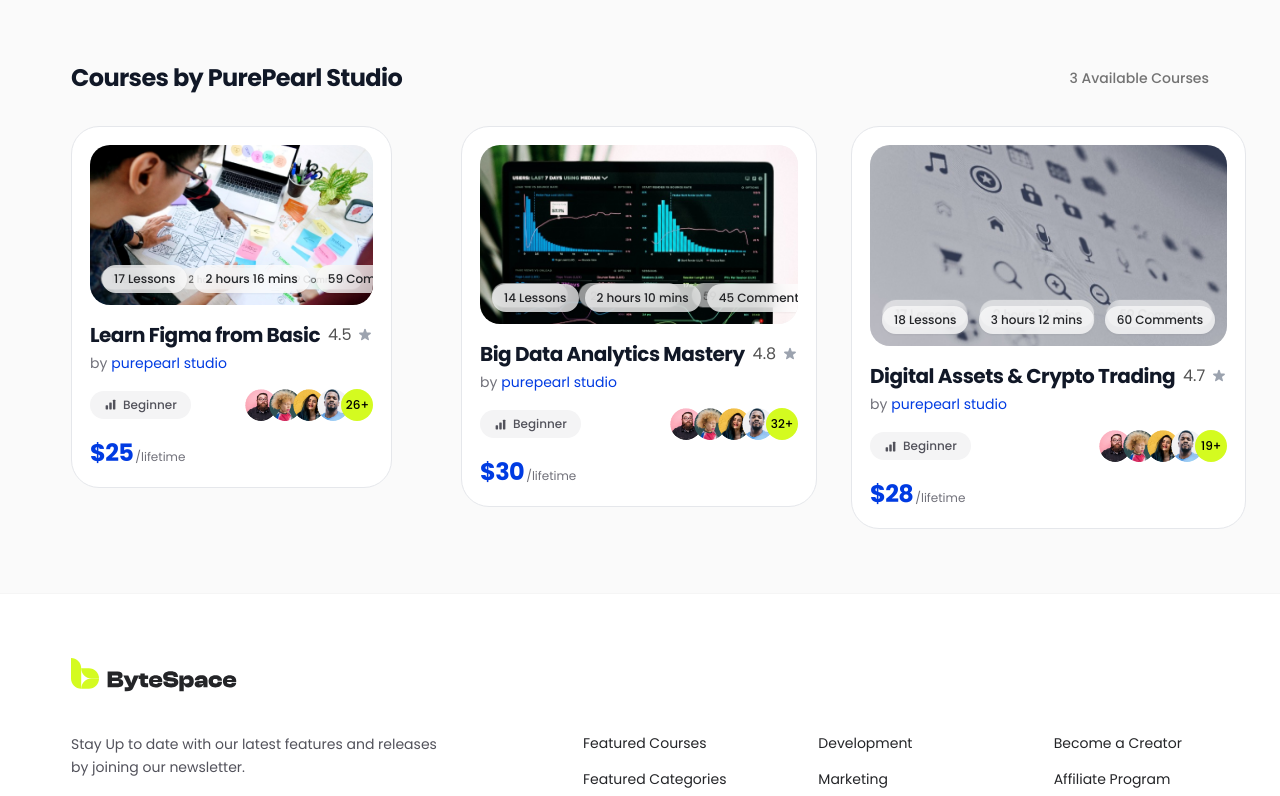
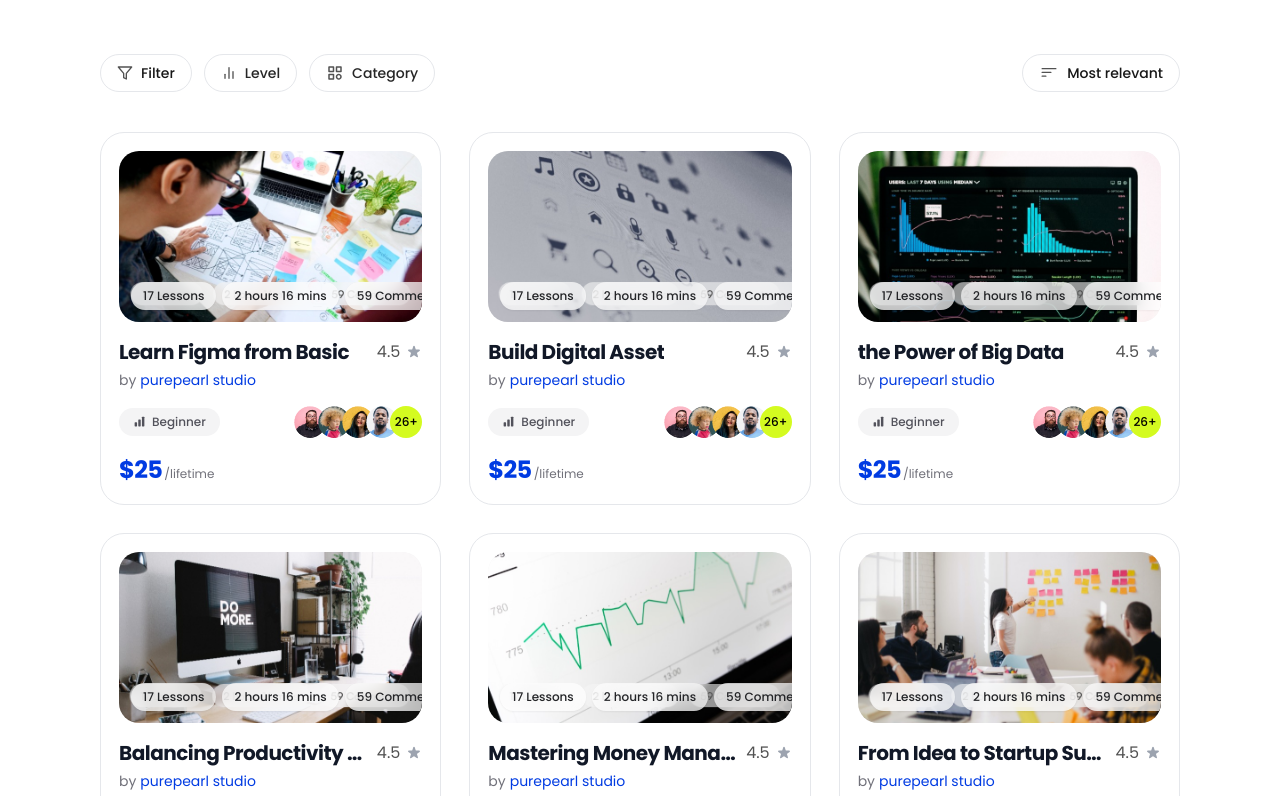
Before and after one commit to sushilhemrom500530/byte-space, a Next.js app: page /creators in a window 1280 px wide. Shown: the part 484-1280 px from the top of the page. Built offline with nearby package versions, Linux system fonts and the light colour scheme.

Commit message:
add update navbar with creators section

```diff
--- a/src/components/creators/index.tsx
+++ b/src/components/creators/index.tsx
@@ -5,10 +5,15 @@
 import alexImg from "@/assets/users/alex.png";
 import CourseCard from "@/components/reuseable/course-card";
 import { coursesData } from "@/data";
+import { FiFilter, FiBarChart2 } from "react-icons/fi";
+import { BiCategory } from "react-icons/bi";
+import { BsFilterLeft } from "react-icons/bs";
 
 export default function Creators() {
     const [isFollowing, setIsFollowing] = useState(false);
     const [followersCount, setFollowersCount] = useState(12);
+    const [selectedLevel, setSelectedLevel] = useState<string | null>(null);
+    const [selectedCategory, setSelectedCategory] = useState<string | null>(null);
 
     const handleFollowToggle = () => {
         setIsFollowing((prev) => {
@@ -86,19 +91,59 @@
                 </div>
             </div>
 
-            {/* Courses / Products Section by Creator */}
-            <div className="w-full bg-[#FAFAFA] py-12 sm:py-16">
-                <div className="max-w-[1440px] mx-auto px-6 sm:px-10 lg:px-[71px]">
-                    <div className="mb-8 flex items-center justify-between">
-                        <h2 className="text-2xl font-bold text-[#111827] tracking-tight">
-                            Courses by PurePearl Studio
-                        </h2>
-                        <span className="text-sm font-medium text-neutral-500">
-                            3 Available Courses
-                        </span>
+            {/* Courses / Products Section with Filter Bar */}
+            <div className="w-full bg-[#FFFFFF] py-10 sm:py-14">
+                <div className="custom-container">
+                    {/* Filter & Sort Bar */}
+                    <div className="flex flex-wrap items-center justify-between gap-4 mb-8 sm:mb-10">
+                        {/* Left Filter Options */}
+                        <div className="flex flex-wrap items-center gap-2.5 sm:gap-3">
+                            <button
+                                type="button"
+                                className="course-button border-[#E5E7EB]"
+                            >
+                                <FiFilter className="w-4 h-4 text-neutral-600" />
+                                <span>Filter</span>
+                            </button>
+
+                            <button
+                                type="button"
+                                onClick={() => setSelectedLevel(selectedLevel ? null : "Beginner")}
+                                className={`course-button ${selectedLevel
+                                    ? "border-primary bg-primary/5 text-primary"
+                                    : "border-[#E5E7EB] bg-white text-neutral-800 hover:bg-neutral-50"
+                                    }`}
+                            >
+                                <FiBarChart2 className="w-4 h-4 text-neutral-600" />
+                                <span>Level</span>
+                            </button>
+
+                            <button
+                                type="button"
+                                onClick={() => setSelectedCategory(selectedCategory ? null : "Design")}
+                                className={`course-button ${selectedCategory
+                                    ? "border-primary bg-primary/5 text-primary"
+                                    : "border-[#E5E7EB] bg-white text-neutral-800 hover:bg-neutral-50"
+                                    }`}
+                            >
+                                <BiCategory className="w-4.5 h-4.5 text-neutral-600" />
+                                <span>Category</span>
+                            </button>
+                        </div>
+
+                        <div className="flex items-center">
+                            <button
+                                type="button"
+                                className="course-button border-[#E5E7EB]"
+                            >
+                                <BsFilterLeft className="w-5 h-5 text-neutral-600" />
+                                <span>Most relevant</span>
+                            </button>
+                        </div>
                     </div>
 
-                    <div className="grid grid-cols-1 sm:grid-cols-2 lg:grid-cols-3 gap-6 sm:gap-8 justify-items-center sm:justify-items-start">
+                    {/* Courses Cards Grid */}
+                    <div className="grid grid-cols-1 sm:grid-cols-2 lg:grid-cols-3 gap-6 sm:gap-7 w-full">
                         {coursesData.map((course) => (
                             <CourseCard key={course.id} data={course} />
                         ))}
--- a/src/components/reuseable/course-card/index.tsx
+++ b/src/components/reuseable/course-card/index.tsx
@@ -2,18 +2,6 @@
 import Link from "next/link";
 import { FiImage } from "react-icons/fi";
 import { ICourseCard } from "@/types";
-import learnFigmaImg from "@/assets/skills/figma.jpg";
-import student1 from "@/assets/users/alex.png";
-import student2 from "@/assets/avatars/student-2.png";
-import student3 from "@/assets/avatars/student-3.png";
-import student4 from "@/assets/avatars/student-4.png";
-
-export const defaultCourseAvatars: (StaticImageData | string)[] = [
-    student1,
-    student2,
-    student3,
-    student4,
-];
 
 interface CourseCardProps extends Partial<ICourseCard> {
     data?: ICourseCard;
@@ -23,22 +11,22 @@
     const course = props.data ? { ...props.data, ...props } : props;
 
     const {
-        title = "Learn Figma from Basic",
-        author = "purepearl studio",
-        authorPrefix = "by",
+        title,
+        author,
+        authorPrefix,
         authorUrl,
-        rating = 4.5,
-        level = "Beginner",
-        studentsCount = "26+",
-        avatars = defaultCourseAvatars,
-        price = "$25",
-        priceSuffix = "/lifetime",
-        image = learnFigmaImg,
+        rating,
+        level,
+        studentsCount,
+        avatars,
+        price,
+        priceSuffix,
+        image,
         imageAlt,
         tags,
-        lessons = "17 Lessons",
-        duration = "2 hours 16 mins",
-        comments = "59 Comments",
+        lessons,
+        duration,
+        comments,
         url,
         className = "",
     } = course;
@@ -49,25 +37,26 @@
             : ([lessons, duration, comments].filter(Boolean) as string[]);
 
     const displayPrice =
-        typeof price === "number"
+        price !== undefined && price !== null
+            ? typeof price === "number"
                 ? `$${price}`
-            : price?.toString().startsWith("$")
+                : price.toString().startsWith("$")
                     ? price
-                : `$${price}`;
+                    : `$${price}`
+            : "";
 
-    const displayAvatars =
-        avatars && avatars.length > 0 ? avatars : defaultCourseAvatars;
+    const displayAvatars = avatars || [];
 
     const cardContent = (
         <div
-            className={`w-full max-w-[396px] bg-white rounded-[28px] border border-[#E5E7EB] p-4 sm:p-4.5 transition-all duration-300 ${url ? "hover:border-neutral-300 hover:shadow-xl cursor-pointer" : "cursor-default"
+            className={`!w-full bg-white rounded-[24px] border border-[#E5E7EB] p-4 sm:p-4.5 transition-all duration-300 ${url ? "hover:border-neutral-300 cursor-pointer" : "cursor-default"
                 } ${className}`}
         >
             <div className="relative w-full aspect-[363/205] rounded-[20px] overflow-hidden bg-neutral-100 mb-4 select-none">
                 {image ? (
                     <Image
                         src={image}
-                        alt={imageAlt || title}
+                        alt={imageAlt || title || "Course thumbnail"}
                         fill
                         sizes="(max-width: 640px) 100vw, (max-width: 1024px) 50vw, 396px"
                         className={`object-cover transition-transform duration-500 ${url ? "group-hover:scale-[1.02]" : ""
@@ -80,7 +69,6 @@
                     </div>
                 )}
 
-                {/* floating pill badges */}
                 {displayTags.length > 0 && (
                     <div className="absolute bottom-3 left-3 right-3 flex items-center justify-between gap-1.5 z-10 pointer-events-none">
                         {displayTags.map((tag, idx) => (
@@ -96,12 +84,14 @@
             </div>
 
             <div className="flex items-center justify-between gap-2">
+                {title && (
                     <h3
                         className={`text-xl font-bold text-[#111827] tracking-tight truncate ${url ? "group-hover:text-primary transition-colors" : ""
                             }`}
                     >
                         {title}
                     </h3>
+                )}
 
                 {rating !== undefined && rating !== null && (
                     <div className="flex items-center gap-1.5 shrink-0 text-[#71717A]">
@@ -119,9 +109,9 @@
                 )}
             </div>
 
-            {/* Author */}
+            {author && (
                 <div className="mt-1 mb-4 flex items-center gap-1 text-sm text-[#71717A]">
-                <span>{authorPrefix}</span>
+                    {authorPrefix && <span>{authorPrefix}</span>}
                     {authorUrl && !url ? (
                         <Link
                             href={authorUrl}
@@ -136,8 +126,10 @@
                         </span>
                     )}
                 </div>
+            )}
 
             <div className="flex items-center justify-between gap-2 my-3">
+                {level && (
                     <div className="flex items-center gap-1.5 bg-[#F4F4F5] text-[#52525B] text-xs font-medium px-3.5 py-1.5 rounded-full">
                         <svg
                             width="13"
@@ -152,7 +144,9 @@
                         </svg>
                         <span>{level}</span>
                     </div>
+                )}
 
+                {(displayAvatars.length > 0 || studentsCount) && (
                     <div className="flex items-center">
                         <div className="flex -space-x-1.5 sm:-space-x-2">
                             {displayAvatars.slice(0, 4).map((av: StaticImageData | string, idx: number) => (
@@ -180,8 +174,10 @@
                             )}
                         </div>
                     </div>
+                )}
             </div>
 
+            {displayPrice && (
                 <div className="mt-4 flex items-baseline">
                     <span className="text-primary font-bold text-2xl tracking-tight">
                         {displayPrice}
@@ -192,16 +188,17 @@
                         </span>
                     )}
                 </div>
+            )}
         </div>
     );
 
     if (url) {
         return (
-            <Link href={url} className="group block no-underline focus:outline-hidden">
+            <Link href={url} className="group block w-full no-underline focus:outline-hidden">
                 {cardContent}
             </Link>
         );
     }
 
-    return <div className="group block select-none">{cardContent}</div>;
+    return <div className="group block w-full select-none">{cardContent}</div>;
 }
--- a/src/data/index.ts
+++ b/src/data/index.ts
@@ -4,6 +4,9 @@
 import learnFigmaImg from "@/assets/skills/learn-figma.png";
 import bigDataImg from "@/assets/skills/big-data.png";
 import digitalAssetsImg from "@/assets/skills/digital-assets.png";
+import balancingImg from "@/assets/skills/balancing.png";
+import moneyManageImg from "@/assets/skills/mastaring-money.png";
+import startupIdeaImg from "@/assets/skills/startup-idea.png";
 import student1 from "@/assets/avatars/student-1.png";
 import student2 from "@/assets/avatars/student-2.png";
 import student3 from "@/assets/avatars/student-3.png";
@@ -157,6 +160,7 @@
 ];
 
 
+
 export const defaultCourseAvatars = [student1, student2, student3, student4];
 
 export const coursesData: ICourseCard[] = [
@@ -180,38 +184,93 @@
     },
     {
         id: 2,
-        title: "Big Data Analytics Mastery",
+        title: "Build Digital Asset",
         author: "purepearl studio",
         authorPrefix: "by",
         authorUrl: "/creators/purepearl-studio",
-        rating: 4.8,
+        rating: 4.5,
         level: "Beginner",
-        studentsCount: "32+",
+        studentsCount: "26+",
         avatars: [student1, student2, student3, student4],
-        price: 30,
+        price: 25,
         priceSuffix: "/lifetime",
-        lessons: "14 Lessons",
-        duration: "2 hours 10 mins",
-        comments: "45 Comments",
-        image: bigDataImg,
-        url: "/courses/big-data-mastery",
+        lessons: "17 Lessons",
+        duration: "2 hours 16 mins",
+        comments: "59 Comments",
+        image: digitalAssetsImg,
+        url: "/courses/build-digital-asset",
     },
     {
         id: 3,
-        title: "Digital Assets & Crypto Trading",
+        title: "the Power of Big Data",
         author: "purepearl studio",
         authorPrefix: "by",
         authorUrl: "/creators/purepearl-studio",
-        rating: 4.7,
+        rating: 4.5,
         level: "Beginner",
-        studentsCount: "19+",
+        studentsCount: "26+",
         avatars: [student1, student2, student3, student4],
-        price: 28,
+        price: 25,
         priceSuffix: "/lifetime",
-        lessons: "18 Lessons",
-        duration: "3 hours 12 mins",
-        comments: "60 Comments",
-        image: digitalAssetsImg,
+        lessons: "17 Lessons",
+        duration: "2 hours 16 mins",
+        comments: "59 Comments",
+        image: bigDataImg,
+        url: "/courses/power-of-big-data",
+    },
+    {
+        id: 4,
+        title: "Balancing Productivity and Life",
+        author: "purepearl studio",
+        authorPrefix: "by",
+        authorUrl: "/creators/purepearl-studio",
+        rating: 4.5,
+        level: "Beginner",
+        studentsCount: "26+",
+        avatars: [student1, student2, student3, student4],
+        price: 25,
+        priceSuffix: "/lifetime",
+        lessons: "17 Lessons",
+        duration: "2 hours 16 mins",
+        comments: "59 Comments",
+        image: balancingImg,
+        url: "/courses/balancing-productivity",
+    },
+    {
+        id: 5,
+        title: "Mastering Money Management",
+        author: "purepearl studio",
+        authorPrefix: "by",
+        authorUrl: "/creators/purepearl-studio",
+        rating: 4.5,
+        level: "Beginner",
+        studentsCount: "26+",
+        avatars: [student1, student2, student3, student4],
+        price: 25,
+        priceSuffix: "/lifetime",
+        lessons: "17 Lessons",
+        duration: "2 hours 16 mins",
+        comments: "59 Comments",
+        image: moneyManageImg,
+        url: "/courses/mastering-money-management",
+    },
+    {
+        id: 6,
+        title: "From Idea to Startup Success",
+        author: "purepearl studio",
+        authorPrefix: "by",
+        authorUrl: "/creators/purepearl-studio",
+        rating: 4.5,
+        level: "Beginner",
+        studentsCount: "26+",
+        avatars: [student1, student2, student3, student4],
+        price: 25,
+        priceSuffix: "/lifetime",
+        lessons: "17 Lessons",
+        duration: "2 hours 16 mins",
+        comments: "59 Comments",
+        image: startupIdeaImg,
+        url: "/courses/from-idea-to-startup",
     },
 ];
 
--- a/src/styles/globals.css
+++ b/src/styles/globals.css
@@ -48,3 +48,7 @@
 .custom-container{
   @apply max-w-[1440px] mx-auto px-4 md:px-8 lg:px-14 xl:px-[100px];
 }
+
+.course-button{
+  @apply flex items-center gap-2 px-4 py-2 rounded-full border text-sm font-medium transition-all cursor-pointer select-none
+}
```
Also changed, not shown: src/components/navbar.tsx (+4 -4 lines). Lines whose indentation alone changed are shown as unchanged.
